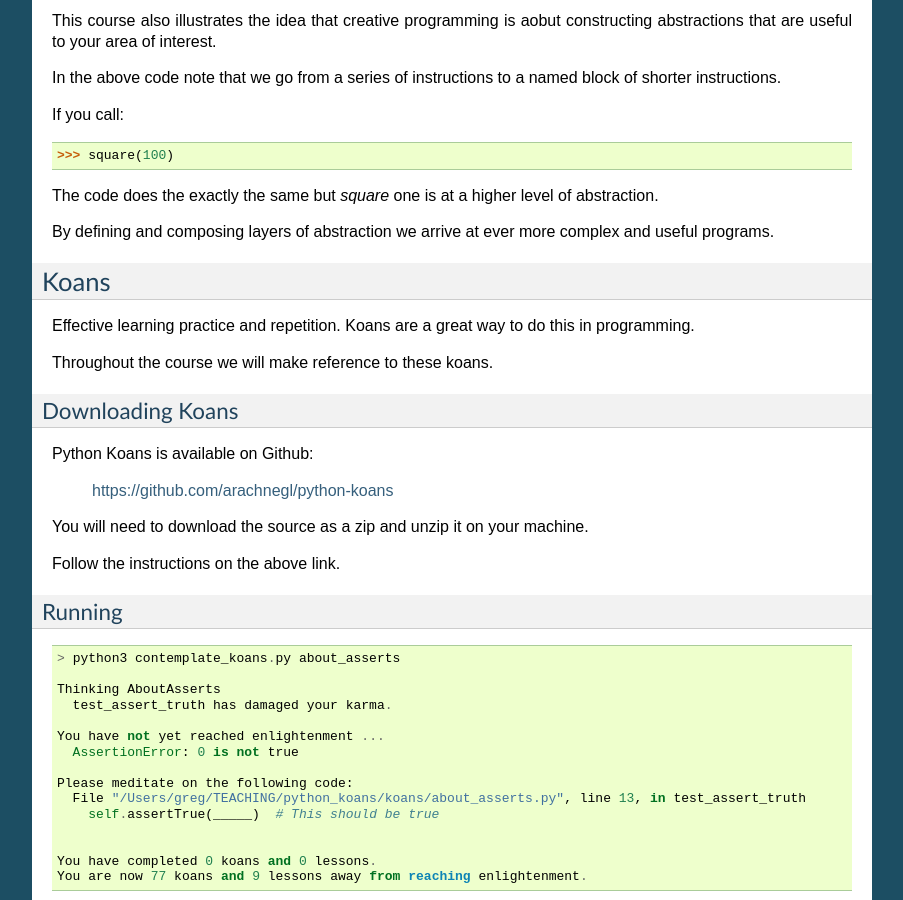
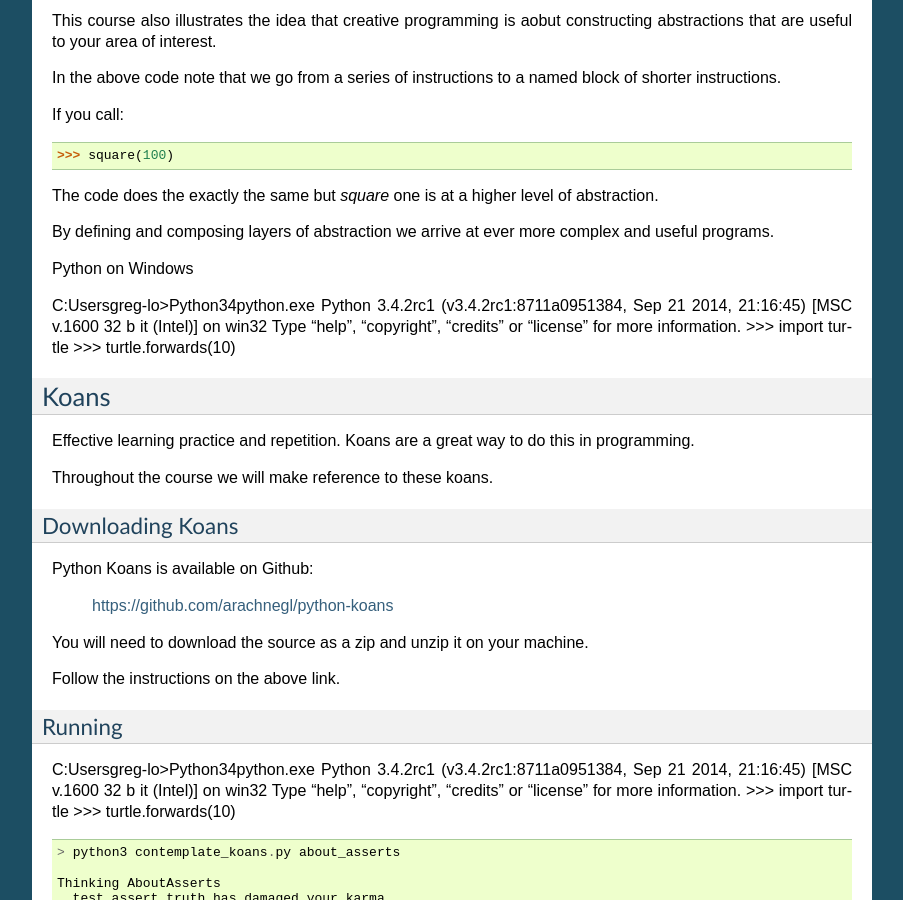
Before and after one commit to gu-lseg/intro-to-programming, a Sphinx documentation site: the page built from source/introduction.rst, in a window 1280 px wide and 900 px high, scrolled down 1172 px. Shown: the whole window, without its empty margins (198-1101 px from the left). Built offline with Sphinx 7.4.7, drawn with Linux system fonts in a browser that asks for light colours.

Commit message:
output from command

```diff
--- a/source/introduction.rst
+++ b/source/introduction.rst
@@ -76,6 +76,16 @@
 By defining and composing layers of abstraction we arrive at ever more complex
 and useful programs.
 
+Python on Windows
+
+::
+
+C:\Users\greg-lo>\Python34\python.exe
+Python 3.4.2rc1 (v3.4.2rc1:8711a0951384, Sep 21 2014, 21:16:45) [MSC v.1600 32 b
+it (Intel)] on win32
+Type "help", "copyright", "credits" or "license" for more information.
+>>> import turtle
+>>> turtle.forwards(10)
 
 Koans
 =====
@@ -99,6 +109,13 @@
 Running
 -------
 
+C:\Users\greg-lo>\Python34\python.exe
+Python 3.4.2rc1 (v3.4.2rc1:8711a0951384, Sep 21 2014, 21:16:45) [MSC v.1600 32 b
+it (Intel)] on win32
+Type "help", "copyright", "credits" or "license" for more information.
+>>> import turtle
+>>> turtle.forwards(10)
+
 ::
 
     > python3 contemplate_koans.py about_asserts
```
